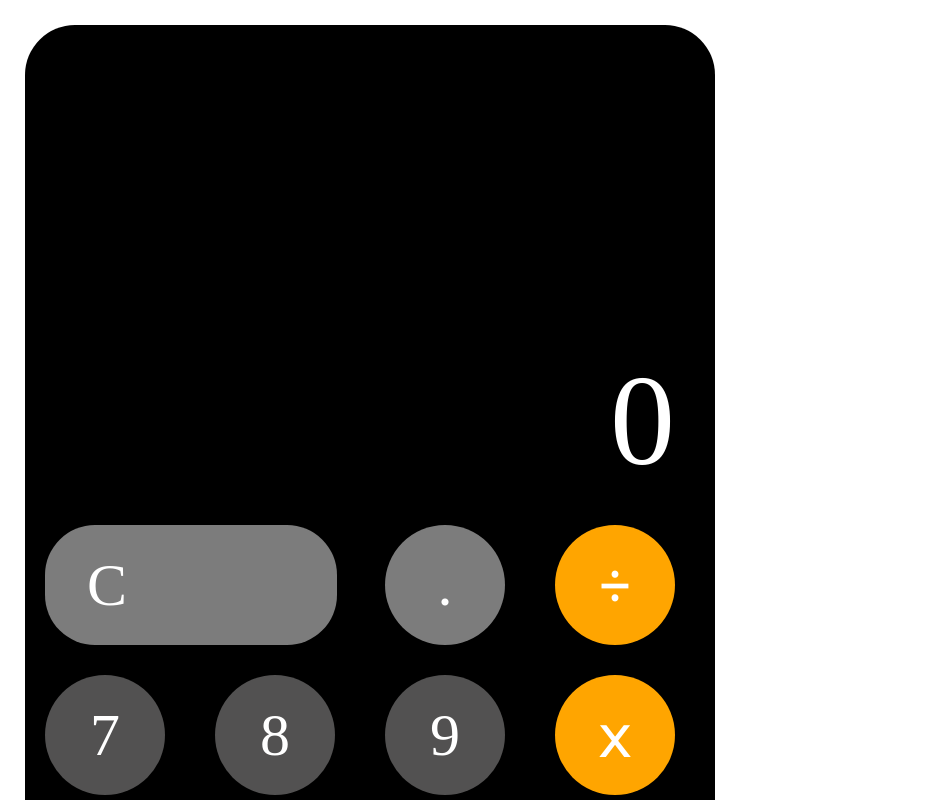
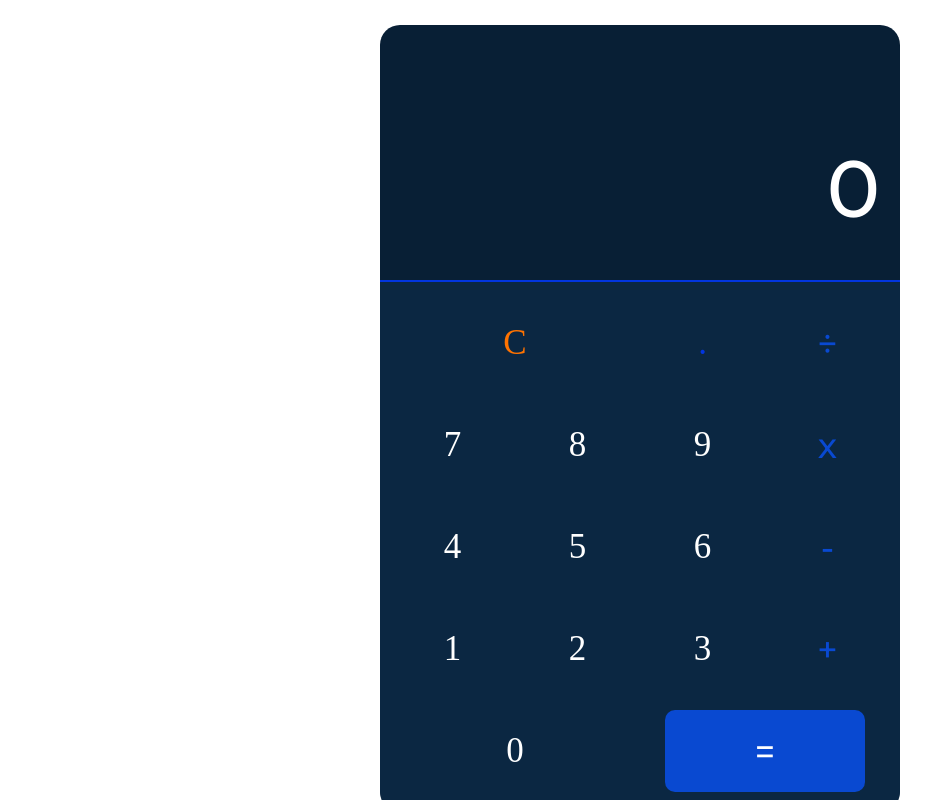
Before and after one commit to JoseAndres-Ksquare/MiniProject-1, a plain HTML site: page index.html in a window 1280 px wide. Shown: the top 800 px of the page, without its empty margins (0-938 px from the left). Drawn offline with Linux system fonts and the light colour scheme; a web font is replaced by a local one.

Commit message:
Cambio de diseño al layout

```diff
--- a/style.css
+++ b/style.css
@@ -5,80 +5,80 @@
 
 body{
     margin: 25px;
-user-select: none;
+    user-select: none;
 }
 .calculadora{
-    background-color: black;
-    width: 650px;
-    height: 1300px;
-    border-radius: 50px;
-    padding: 20px;
+    background-color: #081f35;
+    width: 520px;
+    height: 750px;
+    border-radius: 20px;
+    padding-top: 35px;
     color: white;
+    margin: auto;
 }
+
 .display-class{
-    font-size: 130px;
-    font-weight: 100;
-    margin-bottom: 20px;
+    font-size: 80px;
     margin-right: 20px;
-    margin-top: 300px;
-    height: 160px;
+    margin-top: 80px;
+    height: 140px;
     text-align: right;
-
+    font-family: 'Montserrat';
 }
 .buttons-container{
     display: grid;
+    justify-items: center;
     grid-template-rows: repeat(5, 1fr);
     grid-template-columns: repeat(4, 1fr);
-    gap: 30px;
-
+    gap: 20px;
+    background-color: #0b2742;
+    padding: 20px;
+    height: 490px;
+    border-radius: 0 0 20px 20px;
+    border-top: 2px #0235df solid;
 }
 
 .btn{
     display: flex;
     justify-content: center;
     align-items: center;
-    height: 120px;
-    width: 120px;
-    font-size: 60px;
+    font-size: 35px;
     font-family: 'Anybody';
     cursor: pointer;
-    background-color: rgb(82, 81, 81);;
     transition: filter .1s;
-    border-radius: 50%;
 }
 
 .btn.btn-operator{
-    background-color: orange;
     font-family: 'Montserrat';
+    color: #0949d1;
 }
 
 .btn.btn-top{
-    background-color: rgb(124, 124, 124);
+    color: #0235df;
 }
 
 #btn-zero{
-    width: 250px;
-    border-radius: 50px;
-    justify-content: flex-start;
-    padding-left: 42px;
+    width: 200px;
+    border-radius: 10px;
+    justify-content: center;
     grid-column: 1/3;
 }
 
 #btn-C{
-    width: 250px;
-    border-radius: 50px;
-    justify-content: flex-start;
-    padding-left: 42px;
+    width: 200px;
+    border-radius: 10px;
+    justify-content: center;
     grid-column: 1/3;
+    color: rgb(255, 115, 0);
 }
 
-
 #btn-equal{
-    width: 250px;
-    border-radius: 50px;
-    justify-content: flex-start;
-    padding-left: 42px;
+    width: 200px;
+    border-radius: 10px;
+    justify-content: center;
     grid-column: 3/5;
+    background-color: #0949d1;
+    color: white;
 }
 
 .btn:active,
```
Also changed, not shown: index.html (line endings or trailing spaces).
